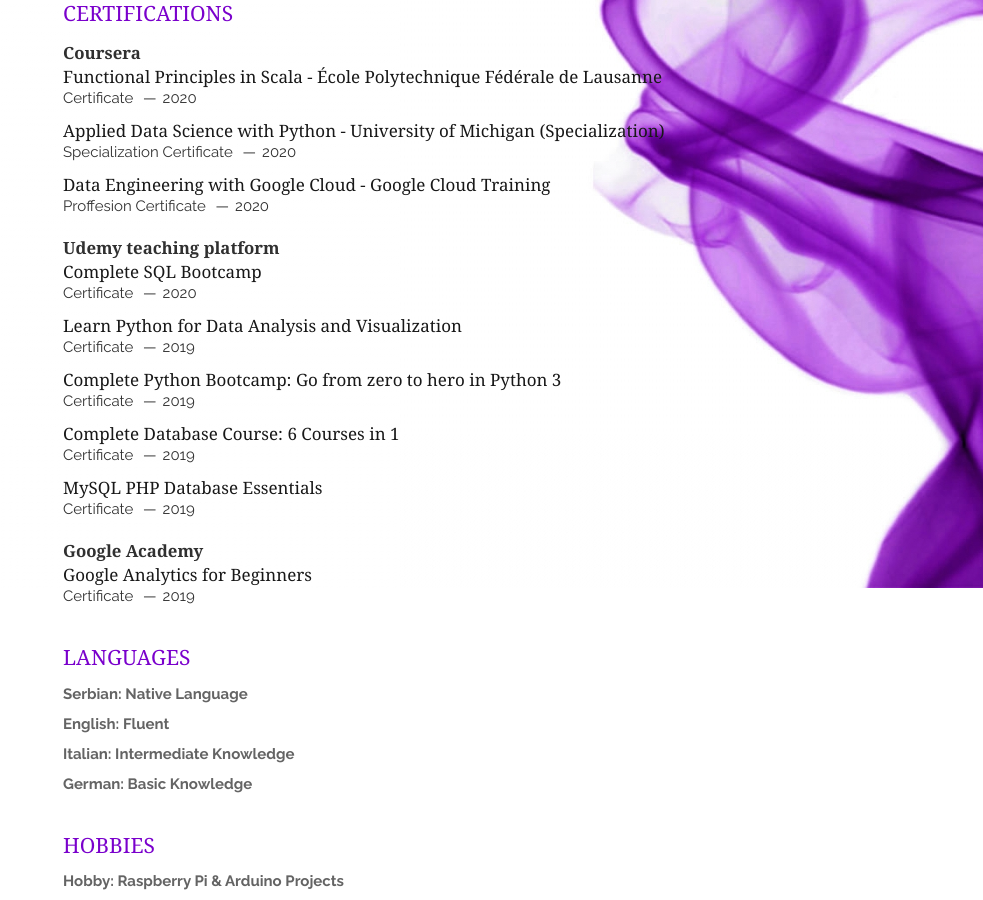
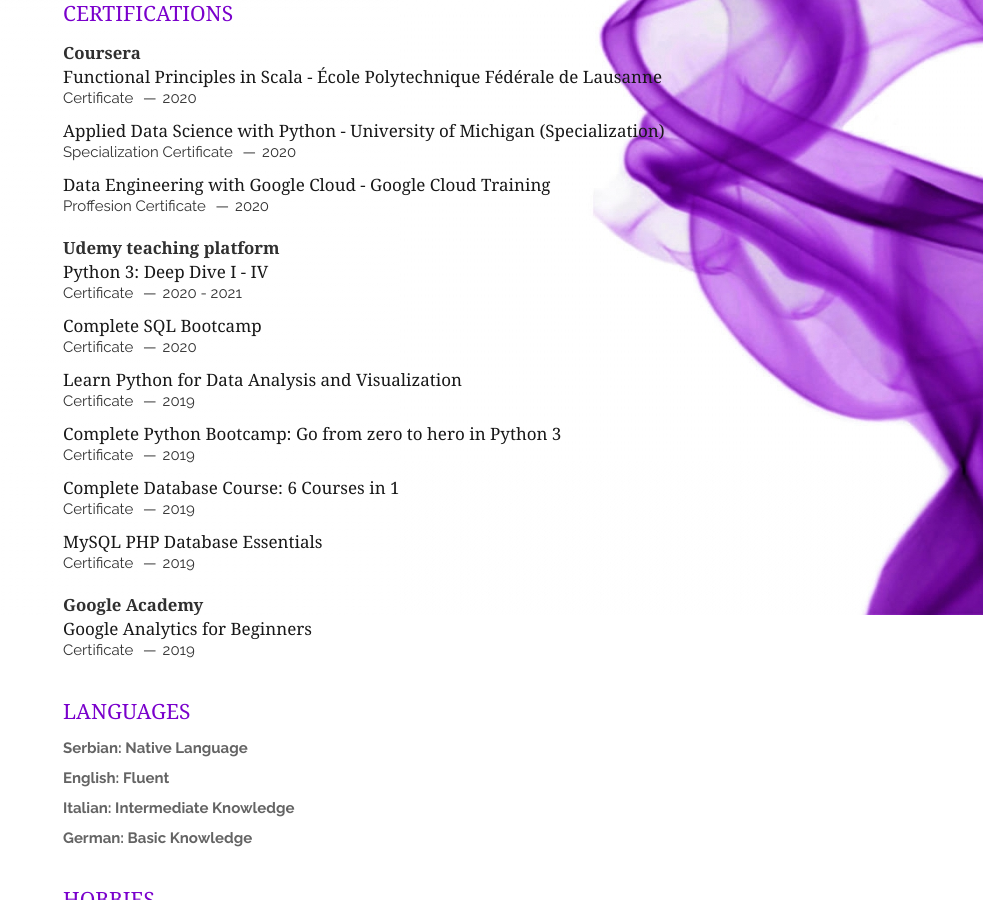
Before and after one commit to MouseOnTheKeys/cv, a Jekyll site: the page built from index.html, in a window 1280 px wide and 900 px high, scrolled down 920 px. Shown: the whole window, without its empty margins (297-1280 px from the left). Built offline with Jekyll 4.4.1, drawn with Linux system fonts in a browser that asks for light colours; nearby versions of some CDN libraries; the list of posts is cut into pages by our own code.

Commit message:
python3 Deep Dive I-IV

```diff
--- a/_includes/initiatives.html
+++ b/_includes/initiatives.html
@@ -33,6 +33,13 @@
         <header>
             <h1>Udemy teaching platform</h1>
             <ul>
+                <li>
+                    <h5>Python 3: Deep Dive I - IV</h5>
+                    <span>
+                        <address><a href=https://postimg.cc/FdstTVYm/>Certificate </a> </address>
+                                <time>2020 - 2021</time>
+                    </span>
+                </li>
                 <li>
                     <h5>Complete SQL Bootcamp</h5>
                     <span>
```
